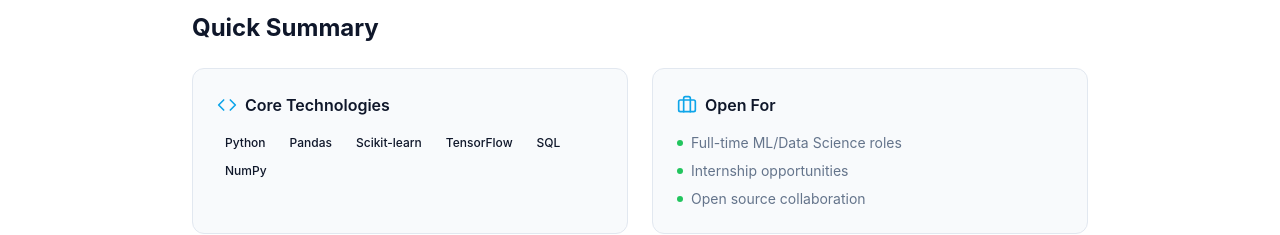
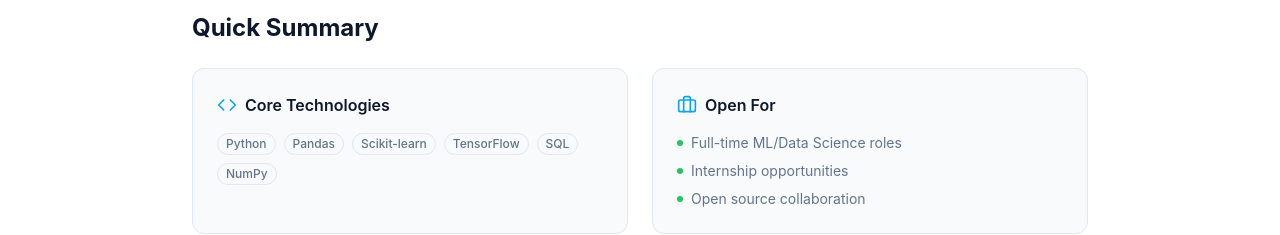
Before and after one commit to kumlesh-18/portfolio, a Next.js app: page /resume in a window 1280 px wide. Shown: the part 1250-1485 px from the top of the page. Built offline with nearby package versions, Linux system fonts and the light colour scheme.

Commit message:
Fix: Use valid Badge variant 'default' instead of 'secondary'

```diff
--- a/src/app/resume/page.tsx
+++ b/src/app/resume/page.tsx
@@ -104,7 +104,7 @@ export default function ResumePage() {
               </h3>
               <div className="flex flex-wrap gap-2">
                 {['Python', 'Pandas', 'Scikit-learn', 'TensorFlow', 'SQL', 'NumPy'].map(skill => (
-                  <Badge key={skill} variant="secondary">{skill}</Badge>
+                  <Badge key={skill} variant="default">{skill}</Badge>
                 ))}
               </div>
             </Card>
```
